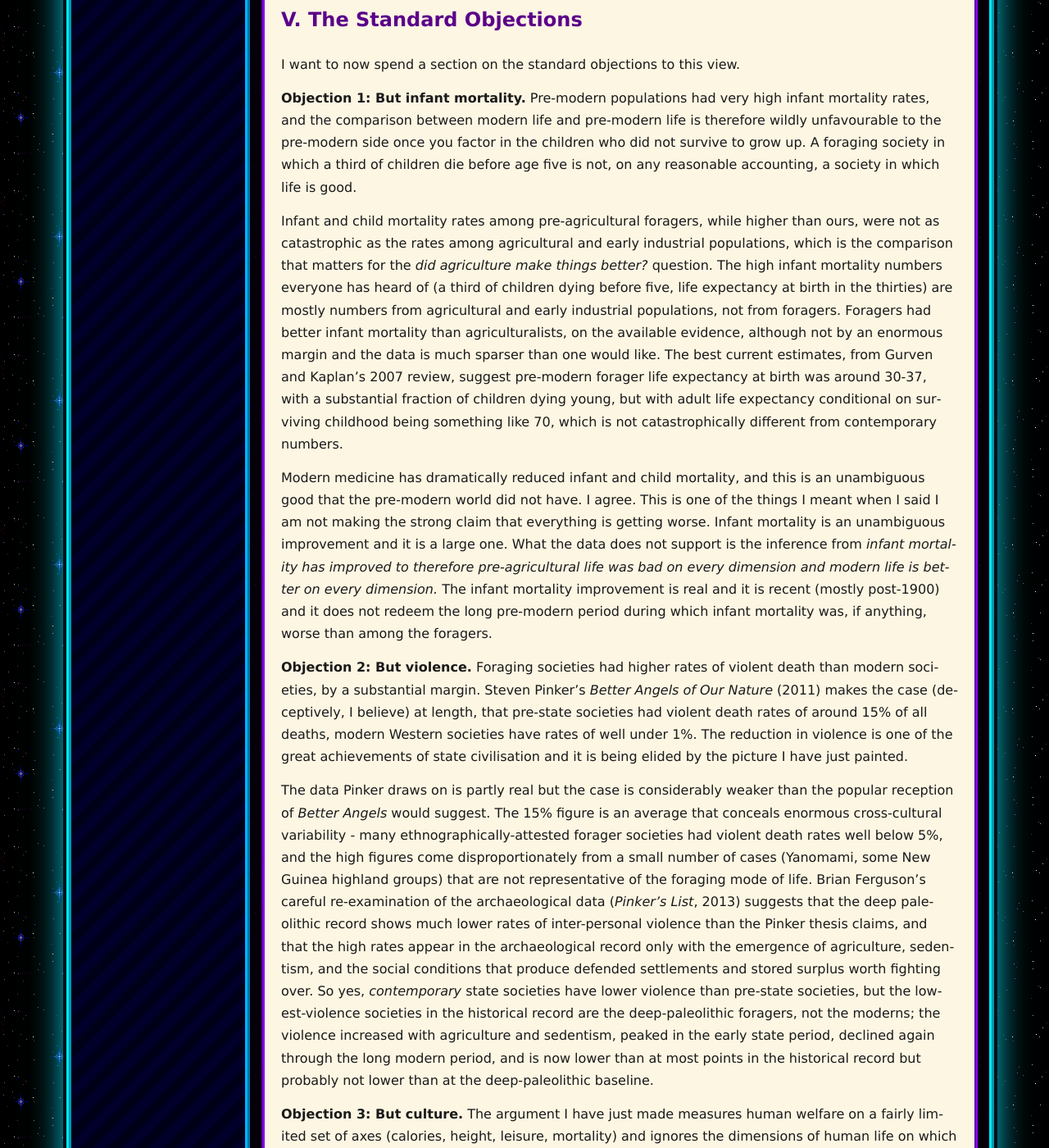
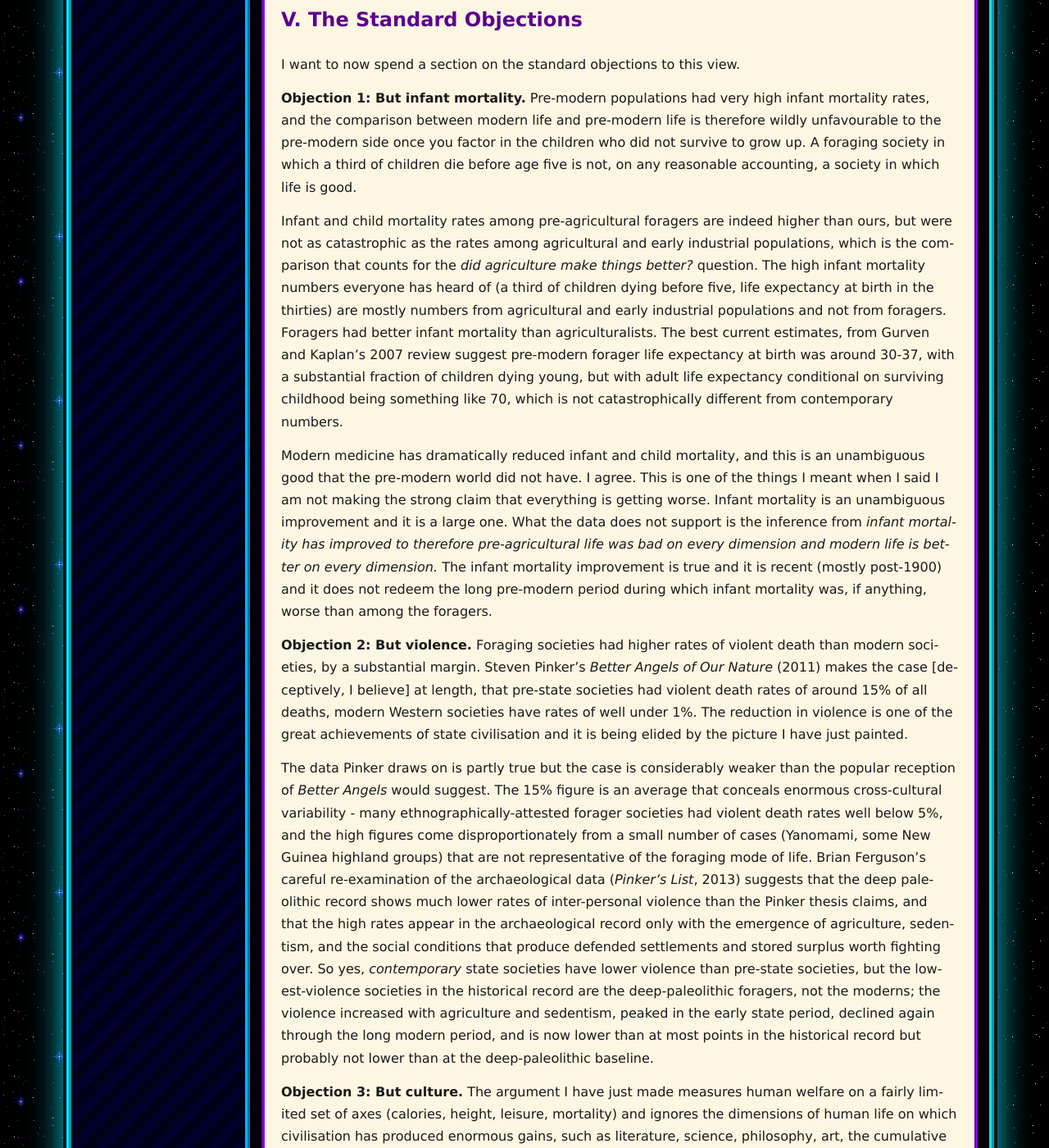
Before and after one commit to Catofminerva/Catofminerva.github.io, a Jekyll site: the page built from _posts/2025-07-13-primitivism.md, in a window 1280 px wide and 1400 px high, scrolled down 6294 px. Shown: the whole window at 82% size. Built offline with Jekyll 4.4.1, drawn with Linux system fonts in a browser that asks for light colours; comment, search, counter and statistics services are not loaded.

Commit message:
Update 2025-07-13-primitivism.md

```diff
--- a/_posts/2025-07-13-primitivism.md
+++ b/_posts/2025-07-13-primitivism.md
@@ -78,13 +78,13 @@ I want to now spend a section on the standard objections to this view.
 
 **Objection 1: But infant mortality.** Pre-modern populations had very high infant mortality rates, and the comparison between modern life and pre-modern life is therefore wildly unfavourable to the pre-modern side once you factor in the children who did not survive to grow up. A foraging society in which a third of children die before age five is not, on any reasonable accounting, a society in which life is good.
 
-Infant and child mortality rates among pre-agricultural foragers, while higher than ours, were not as catastrophic as the rates among agricultural and early industrial populations, which is the comparison that matters for the *did agriculture make things better?* question. The high infant mortality numbers everyone has heard of (a third of children dying before five, life expectancy at birth in the thirties) are mostly numbers from agricultural and early industrial populations, not from foragers. Foragers had better infant mortality than agriculturalists, on the available evidence, although not by an enormous margin and the data is much sparser than one would like. The best current estimates, from Gurven and Kaplan's 2007 review, suggest pre-modern forager life expectancy at birth was around 30-37, with a substantial fraction of children dying young, but with adult life expectancy conditional on surviving childhood being something like 70, which is not catastrophically different from contemporary numbers.
+Infant and child mortality rates among pre-agricultural foragers are indeed higher than ours, but were not as catastrophic as the rates among agricultural and early industrial populations, which is the comparison that counts for the *did agriculture make things better?* question. The high infant mortality numbers everyone has heard of (a third of children dying before five, life expectancy at birth in the thirties) are mostly numbers from agricultural and early industrial populations and not from foragers. Foragers had better infant mortality than agriculturalists. The best current estimates, from Gurven and Kaplan's 2007 review suggest pre-modern forager life expectancy at birth was around 30-37, with a substantial fraction of children dying young, but with adult life expectancy conditional on surviving childhood being something like 70, which is not catastrophically different from contemporary numbers.
 
-Modern medicine has dramatically reduced infant and child mortality, and this is an unambiguous good that the pre-modern world did not have. I agree. This is one of the things I meant when I said I am not making the strong claim that everything is getting worse. Infant mortality is an unambiguous improvement and it is a large one. What the data does not support is the inference from *infant mortality has improved to therefore pre-agricultural life was bad on every dimension and modern life is better on every dimension.* The infant mortality improvement is real and it is recent (mostly post-1900) and it does not redeem the long pre-modern period during which infant mortality was, if anything, worse than among the foragers.
+Modern medicine has dramatically reduced infant and child mortality, and this is an unambiguous good that the pre-modern world did not have. I agree. This is one of the things I meant when I said I am not making the strong claim that everything is getting worse. Infant mortality is an unambiguous improvement and it is a large one. What the data does not support is the inference from *infant mortality has improved to therefore pre-agricultural life was bad on every dimension and modern life is better on every dimension.* The infant mortality improvement is true and it is recent (mostly post-1900) and it does not redeem the long pre-modern period during which infant mortality was, if anything, worse than among the foragers.
 
-**Objection 2: But violence.** Foraging societies had higher rates of violent death than modern societies, by a substantial margin. Steven Pinker's *Better Angels of Our Nature* (2011) makes the case (deceptively, I believe) at length, that pre-state societies had violent death rates of around 15% of all deaths, modern Western societies have rates of well under 1%. The reduction in violence is one of the great achievements of state civilisation and it is being elided by the picture I have just painted.
+**Objection 2: But violence.** Foraging societies had higher rates of violent death than modern societies, by a substantial margin. Steven Pinker's *Better Angels of Our Nature* (2011) makes the case [deceptively, I believe] at length, that pre-state societies had violent death rates of around 15% of all deaths, modern Western societies have rates of well under 1%. The reduction in violence is one of the great achievements of state civilisation and it is being elided by the picture I have just painted.
 
-The data Pinker draws on is partly real but the case is considerably weaker than the popular reception of *Better Angels* would suggest. The 15% figure is an average that conceals enormous cross-cultural variability - many ethnographically-attested forager societies had violent death rates well below 5%, and the high figures come disproportionately from a small number of cases (Yanomami, some New Guinea highland groups) that are not representative of the foraging mode of life. Brian Ferguson's careful re-examination of the archaeological data (*Pinker’s List*, 2013) suggests that the deep paleolithic record shows much lower rates of inter-personal violence than the Pinker thesis claims, and that the high rates appear in the archaeological record only with the emergence of agriculture, sedentism, and the social conditions that produce defended settlements and stored surplus worth fighting over. So yes, *contemporary* state societies have lower violence than pre-state societies, but the lowest-violence societies in the historical record are the deep-paleolithic foragers, not the moderns; the violence increased with agriculture and sedentism, peaked in the early state period, declined again through the long modern period, and is now lower than at most points in the historical record but probably not lower than at the deep-paleolithic baseline.
+The data Pinker draws on is partly true but the case is considerably weaker than the popular reception of *Better Angels* would suggest. The 15% figure is an average that conceals enormous cross-cultural variability - many ethnographically-attested forager societies had violent death rates well below 5%, and the high figures come disproportionately from a small number of cases (Yanomami, some New Guinea highland groups) that are not representative of the foraging mode of life. Brian Ferguson's careful re-examination of the archaeological data (*Pinker’s List*, 2013) suggests that the deep paleolithic record shows much lower rates of inter-personal violence than the Pinker thesis claims, and that the high rates appear in the archaeological record only with the emergence of agriculture, sedentism, and the social conditions that produce defended settlements and stored surplus worth fighting over. So yes, *contemporary* state societies have lower violence than pre-state societies, but the lowest-violence societies in the historical record are the deep-paleolithic foragers, not the moderns; the violence increased with agriculture and sedentism, peaked in the early state period, declined again through the long modern period, and is now lower than at most points in the historical record but probably not lower than at the deep-paleolithic baseline.
 
 **Objection 3: But culture.** The argument I have just made measures human welfare on a fairly limited set of axes (calories, height, leisure, mortality) and ignores the dimensions of human life on which civilisation has produced enormous gains, such as literature, science, philosophy, art, the cumulative cultural achievements that distinguish a literate post-Enlightenment society from a paleolithic band. A defender of civilisation might concede every empirical point I have made and respond: yes, but the achievements of human culture are worth the costs, and any accounting that does not include them is an accounting that fails to take seriously what it is to be a human being. I am the kind of person who reads books and listens to music and finds these things genuinely valuable, so I take this objection seriously.
 
```
